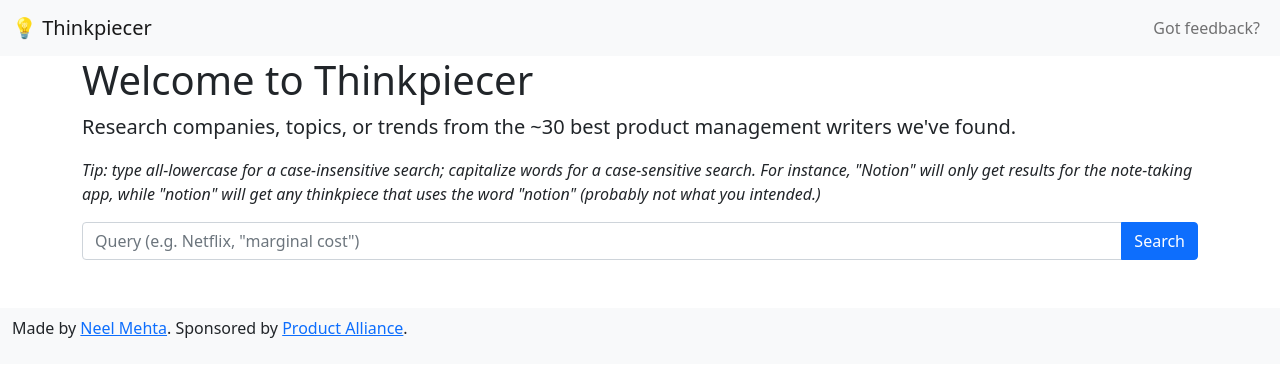
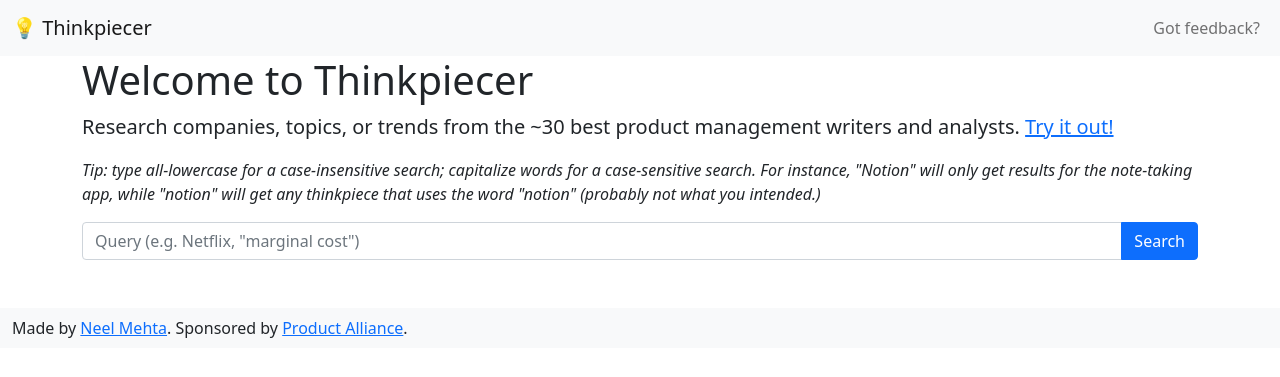
Before and after one commit to hathix/pm-thinkpieces, a Flask app: page / in a window 1280 px wide. Shown: the top 377 px of the page. Run offline with Flask 2, Linux system fonts and the light colour scheme.

Commit message:
cosmetic changes

```diff
--- a/templates/footer.html
+++ b/templates/footer.html
@@ -3,10 +3,10 @@
 
 <nav class="navbar navbar-light bg-light mt-5">
   <div class="container-fluid text-center">
-    <p class="brand">
+    <span class="brand">
       Made by <a href="https://github.com/hathix">Neel Mehta</a>.
       Sponsored by <a href="https://productalliance.com/start">Product Alliance</a>.
-    </p>
+    </span>
   </div>
 </nav>
 
--- a/templates/home.html
+++ b/templates/home.html
@@ -4,7 +4,8 @@
 
   <p class="lead">
     Research companies, topics, or trends from the ~30 best product management
-    writers we've found.
+    writers and analysts.
+    <a href="/search?query=Figma">Try it out!</a>
   </p>
 
   {% from 'macros.html' import searchbox %}
```
